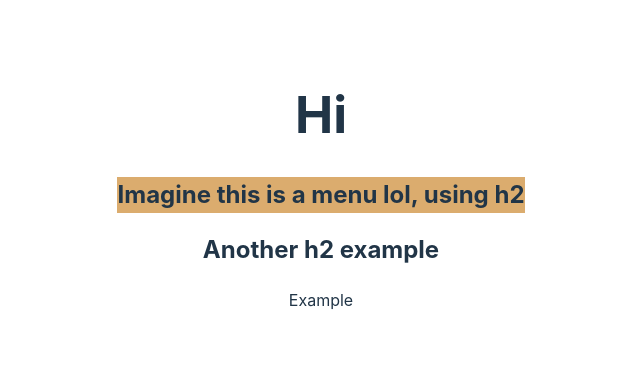
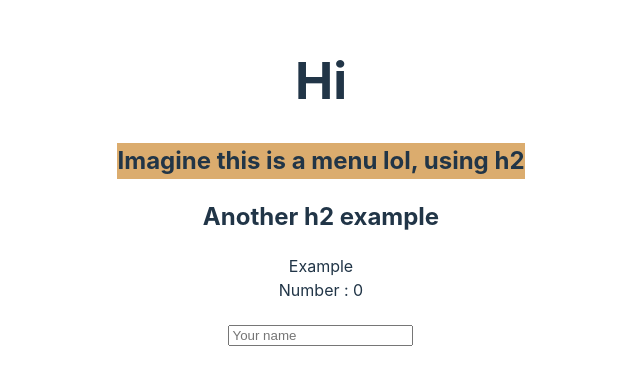
Before and after one commit to celiamartin01/learning-react, a React (Vite) app in the folder projects/101-new-practice-project/: page / in a window 1280 px wide. Shown: the part 218-596 px from the top of the page, without its empty margins (319-959 px from the left). Built offline with nearby package versions, Linux system fonts and the light colour scheme.

Commit message:
Event, state and handleInput - kept an input value into a variable

```diff
--- a/projects/101-new-practice-project/src/App.jsx
+++ b/projects/101-new-practice-project/src/App.jsx
@@ -1,16 +1,37 @@
 
 import './App.css'
+import { useState } from 'react'
+
 import Example from './components/Example.jsx'
 import Menu from './components/Menu.jsx'
+import PlaceHolderExample from './components/PlaceHolderExample.jsx'
 
 function App() {
 
+  function saySomething() {
+    console.log('Something')
+  }
+
+  // Creation of state example
+  const [number, setNumber] = useState(0)
+  function increaseNumber() {
+    return (
+      setNumber(number + 1)
+    )
+  }
+
   return (
     <div>
-      <h1>Hi</h1>
+      {/* Use of events example */}
+      <h1 onClick={saySomething}>Hi</h1>
       <Menu/>
       <h2>Another h2 example</h2>
       <Example/>
+
+      {/* Use of state example */}
+      <div onClick={increaseNumber}>Number : {number}</div>
+
+      <PlaceHolderExample/>
     </div>
   )
 }
--- /dev/null
+++ b/projects/101-new-practice-project/src/components/PlaceHolderExample.jsx
@@ -0,0 +1,26 @@
+import React from 'react'
+import { useState } from 'react'
+
+function PlaceHolderExample() {
+    const myText = "Your name"
+    const [userText, setInputText] = useState('')
+
+    // We can keep the input value in a state
+    function handleInput(e) {
+        setInputText(e.target.value)
+    }
+
+    return (
+        <div>
+            {/* We are updating this h2 with the input value */}
+            <h2>{userText}</h2>
+            <input
+                type='text'
+                placeholder={myText}
+                onChange={handleInput}/>
+        </div>
+
+    )
+}
+
+export default PlaceHolderExample
```
